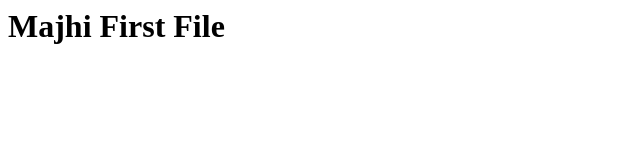
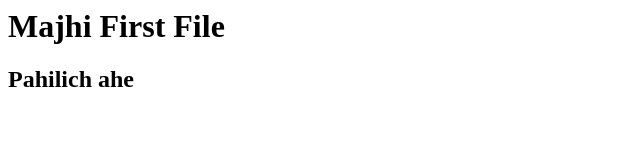
Before and after one commit to dalvipiyush07/git-repo, a plain HTML site: page index.html in a window 1280 px wide. Shown: the whole page, without its empty margins (0-640 px from the left). Drawn offline with Linux system fonts and the light colour scheme.

Commit message:
modify index.html

```diff
--- a/index.html
+++ b/index.html
@@ -1 +1,2 @@
 <h1>Majhi First File </h1>
+<h2>Pahilich ahe</h2>
```
